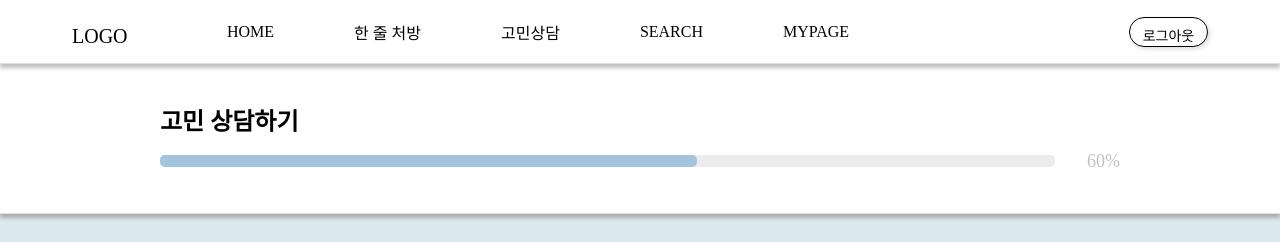
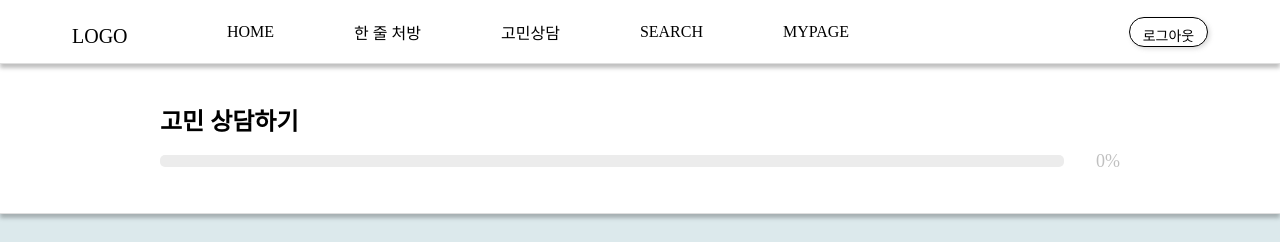
Before and after one commit to kw-bookmedicine/frontend, a React (Create React App) app: page /worry/write in a window 1280 px wide. Shown: the top 242 px of the page. Built offline with nearby package versions, Linux system fonts and the light colour scheme; no server answers; a web font is replaced by a local one.

Commit message:
Docs: 고민 상담 진행률 적용

```diff
--- a/src/pages/WorryWrite.jsx
+++ b/src/pages/WorryWrite.jsx
@@ -20,6 +20,8 @@ const WorryWrite = () => {
   const [userResponses, setUserResponses] = useState([]); // 사용자의 답변 저장
   const [isCompleted, setIsCompleted] = useState(false); // 질문 완료 여부
 
+  const [showOptions, setShowOptions] = useState(false); // 답변 옵션과 버튼을 보여줄지 여부를 결정하는 새 상태
+
   const [userSelections, setUserSelections] = useState({
     category: "",
     worry1: "",
@@ -35,16 +37,21 @@ const WorryWrite = () => {
   // 스크롤을 적용할 요소를 위한 ref 생성
   const scrollContainerRef = useRef(null);
 
-
   const scrollToBottom = () => {
     scrollContainerRef.current?.scrollIntoView({ behavior: "smooth" });
   };
 
   useEffect(() => {
+    // 현재 단계의 질문이 렌더링된 후 0.5초를 기다렸다가 옵션과 버튼을 보여주도록 설정
+    setShowOptions(false); // 새로운 질문이 로드될 때마다 옵션을 숨깁니다.
+    const timer = setTimeout(() => {
+      setShowOptions(true);
+    }, 1000); // 0.5초 후에 상태 업데이트
     scrollToBottom();
+
+    return () => clearTimeout(timer);
   }, [currentStep]); // 새로운 질문지일때 스크롤 자동 내림
   // useEffect를 사용한 이유는 렌더링이 다 된 이후에 작동하기
-
 
   const [questions, setQuestions] = useState([
     {
@@ -137,10 +144,12 @@ const WorryWrite = () => {
     }));
   };
 
+  const processValue = Math.floor((currentStep / questions.length) * 100);
+
   return (
     <>
       <Header />
-      <ProcessTitle type={"Counseling"} value={"60"} />
+      <ProcessTitle type={"Counseling"} value={processValue} />
       <Body id="app-body">
         <div className="form-container">
           <div className="request-chat-form">
@@ -195,7 +204,7 @@ const WorryWrite = () => {
 
 export default WorryWrite;
 
-const OptionButton = ({clicked}) => {
+const OptionButton = ({ clicked }) => {
   return (
     <StyledOptionButton>
       <svg
@@ -218,11 +227,12 @@ const OptionButton = ({clicked}) => {
       </svg>
     </StyledOptionButton>
   );
-}
+};
 
 const Body = styled.div`
   padding: 40px 160px 180px;
   background-color: #dce9ec;
+  min-height: 700px;
   height: 100%;
 `;
 
@@ -246,10 +256,10 @@ const PrevAnswerMessageWrapper = styled.div`
 
 const HightLigint = styled.span`
   font-weight: bold;
-`
+`;
 
 const PrevAnswerMessage = styled.div`
-  background-color: #A4D6DD;
+  background-color: #a4d6dd;
   padding: 20px;
   border-radius: 16px 4px 16px 16px;
 `;
@@ -298,6 +308,6 @@ const Button = styled.button`
 `;
 
 const StyledOptionButton = styled.div`
-  margin-left:10px;
-  margin-right:10px;
-`
+  margin-left: 10px;
+  margin-right: 10px;
+`;
```
